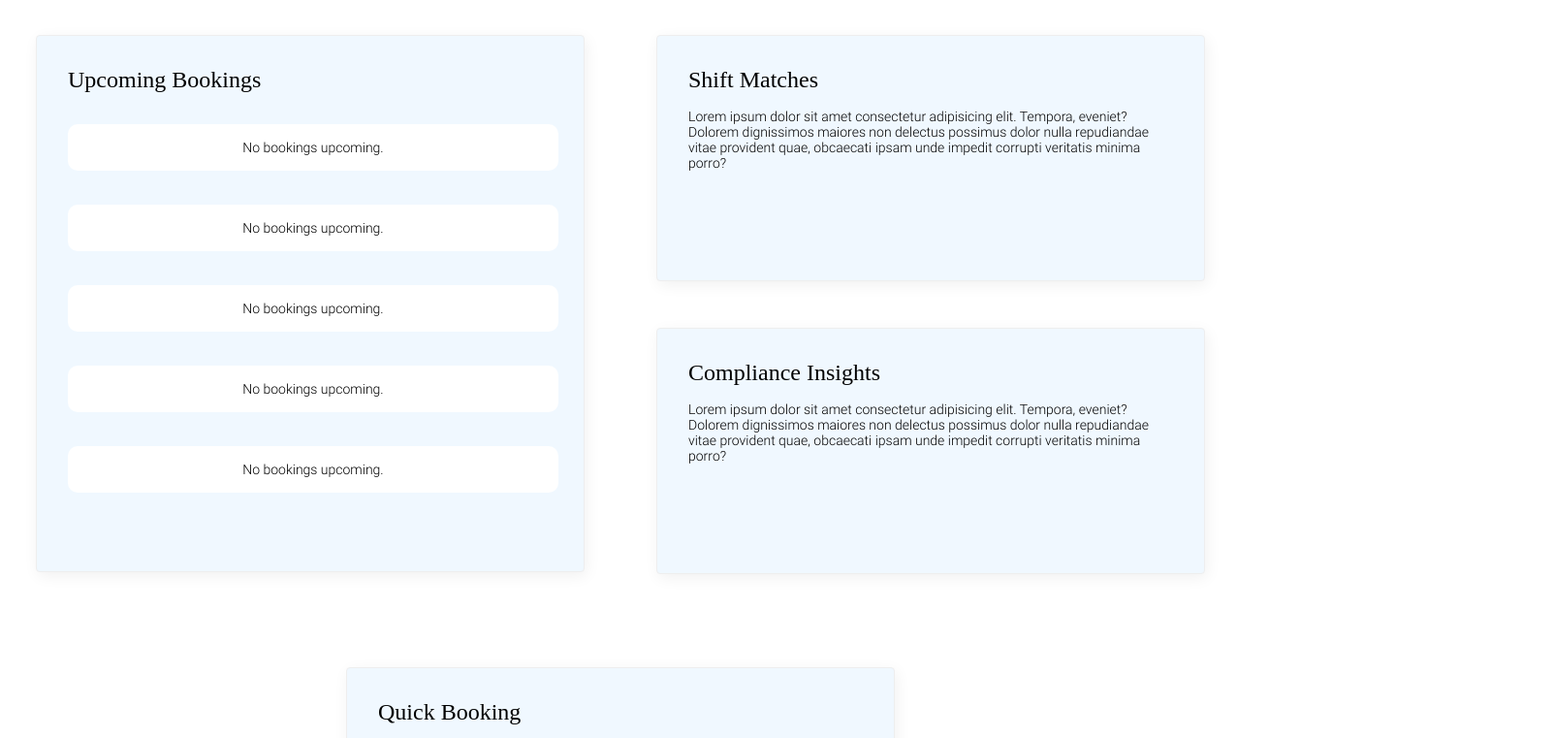
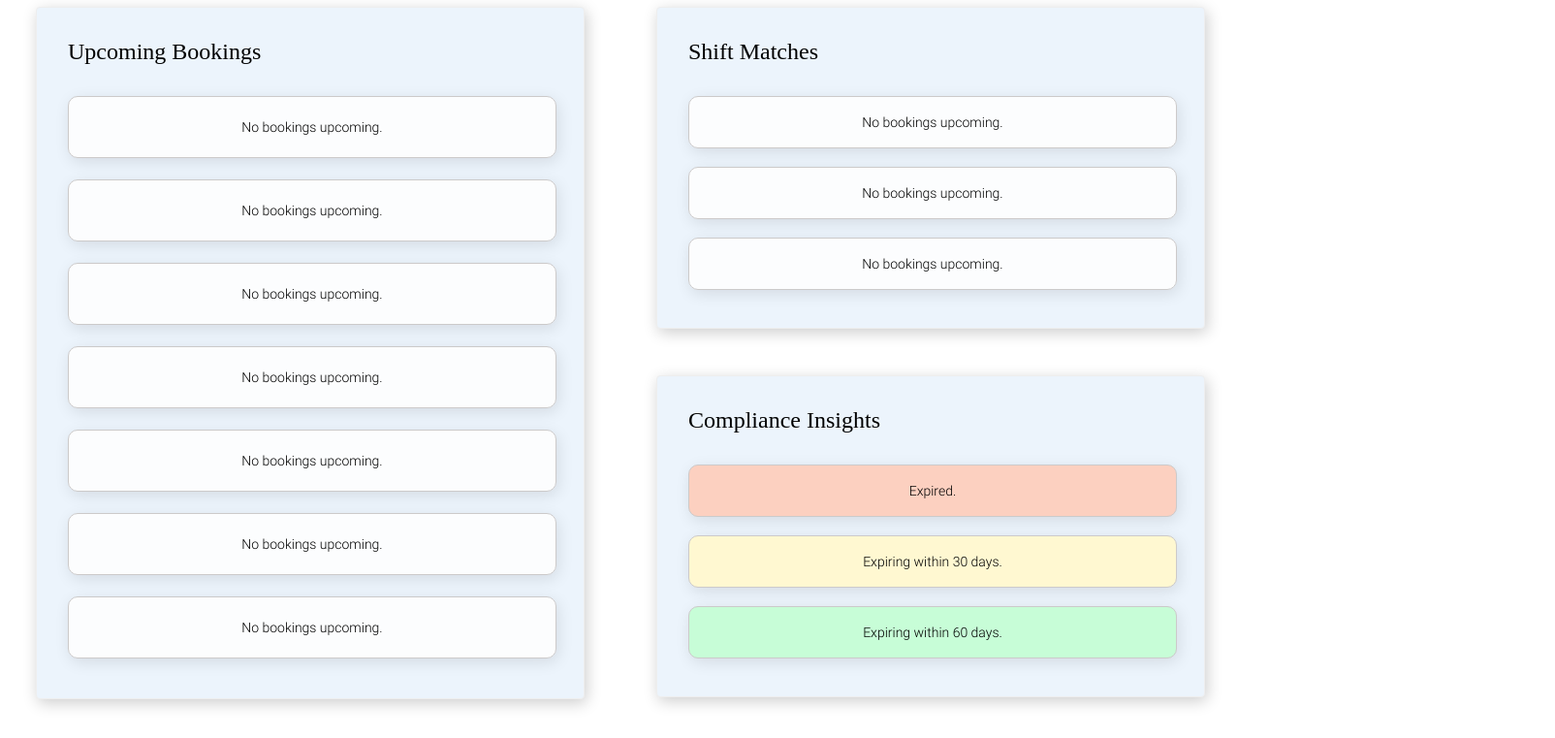
Before and after one commit to p-prash/GSR, a plain HTML site: page index.html in a window 1280 px wide. Shown: the part 118-879 px from the top of the page at 97% size, 1604 px wide, since content can reach past the window. Drawn offline with Linux system fonts and the light colour scheme.

Commit message:
updated compliance insights, shift matches ccontents

```diff
--- a/index.html
+++ b/index.html
@@ -15,7 +15,7 @@
 
         <div class="title">
         <img src="icons8-menu.svg" alt="Menu icon." height="20px" width="20px">
-        <h1 class="title">Gold Staff Recruitment</h1>
+        <h1 class="title">Gold Staff Recruitment </h1>
         </div>
 
         <ul class="top-links">
@@ -59,6 +59,8 @@
             <div class="booking">No bookings upcoming.</div>
             <div class="booking">No bookings upcoming.</div>
             <div class="booking">No bookings upcoming.</div>
+            <div class="booking">No bookings upcoming.</div>
+            <div class="booking">No bookings upcoming.</div>
             </div>
 
         </div>
@@ -68,16 +70,24 @@
     <div class="shift-matches-container">
         <div class="shift-matches">
             <h1>Shift Matches</h1>
-            <div>Lorem ipsum dolor sit amet consectetur adipisicing elit. Tempora, eveniet? Dolorem dignissimos maiores non delectus possimus dolor nulla repudiandae vitae provident quae, obcaecati ipsam unde impedit corrupti veritatis minima porro?
-            </div>
+            <div class="compiled-compliance">
+                <div class="shift">No bookings upcoming.</div>
+                <div class="shift">No bookings upcoming.</div>
+                <div class="shift">No bookings upcoming.</div>
+                </div>
         </div>
     </div>
 
     <div class="compliance-insights-container">
         <div class="compliance-insights">
             <h1>Compliance Insights</h1>
-            <div>Lorem ipsum dolor sit amet consectetur adipisicing elit. Tempora, eveniet? Dolorem dignissimos maiores non delectus possimus dolor nulla repudiandae vitae provident quae, obcaecati ipsam unde impedit corrupti veritatis minima porro?
+
+            <div class="compiled-compliance">
+            <div class="expired-comp">Expired.</div>
+            <div class="thirty-days-comp">Expiring within 30 days.</div>
+            <div class="sixty-days-comp">Expiring within 60 days.</div>
             </div>
+
         </div>
     </div>
     </div>
--- a/styles.css
+++ b/styles.css
@@ -37,12 +37,13 @@ h1 {
 .top-links {
     list-style: none;
     display: flex;
-    gap: 100px;
+    gap: 48px;
     margin: 0;
     padding: 0;
     align-items: center;
     font-size: 15px;
     color: black;
+    margin-left: 128px;
 }
 
 ul {
@@ -117,6 +118,7 @@ a:hover {
     display: flex;
     align-items: center;
     gap: 18px;
+    font-size: 26px;
 }
 
 .widget-container {
@@ -131,35 +133,77 @@ a:hover {
 .shift-matches-container,
 .compliance-insights-container,
 .upcoming-bookings-container {
-  background-color: aliceblue;
-  height: 520px;
+  background-color: rgb(236, 244, 252);
+  height: 680px;
   border: 1px solid #eee;
-  box-shadow: 2px 4px 16px rgba(0,0,0,.06);
+  box-shadow: 2px 4px 16px rgba(0,0,0,.2);
   border-radius: 4px;
   width: 500px;
   padding: 16px 32px;
   margin: 48px 0px;
+  margin-top: 10px;
 }
 
 .roster-container,
 .shift-matches-container,
 .compliance-insights-container,
 .quick-booking-container {
-  height: 220px;
+  height: 298px;
 }
 
 .booking {
-  background-color: white;
-  width: 474px;
+  background-color: rgba(255, 255, 255, 0.85);
+  box-shadow: 2px 4px 16px rgba(0,0,0,.1);
+  border: 1px solid #cccaca;
+  width: 470px;
+  height: 30px;
   border-radius: 10px;
   padding: 16px;
-  text-align: center;
+  display: flex;
+  align-items: center;
+  justify-content: center;
 }
 
 .compiled-bookings {
-  height: 380px;
+  height: 580px;
   margin-top: 32px;
   display: flex;
   flex-direction: column;
   justify-content: space-between;
 }
+
+.expired-comp,
+.thirty-days-comp,
+.sixty-days-comp,
+.shift {
+  background-color: rgba(255, 255, 255, 0.85);
+  box-shadow: 2px 4px 16px rgba(0,0,0,.1);
+  border: 1px solid #cccaca;
+  width: 470px;
+  height: 20px;
+  border-radius: 10px;
+  padding: 16px;
+  display: flex;
+  align-items: center;
+  justify-content: center;
+}
+
+.expired-comp {
+  background-color: rgb(252, 208, 192);
+}
+
+.thirty-days-comp {
+  background-color: rgb(255, 248, 209);
+}
+
+.sixty-days-comp {
+  background-color: rgb(199, 253, 215);
+}
+
+.compiled-compliance {
+  height: 200px;
+  margin-top: 32px;
+  display: flex;
+  flex-direction: column;
+  justify-content: space-between;
+}
```
